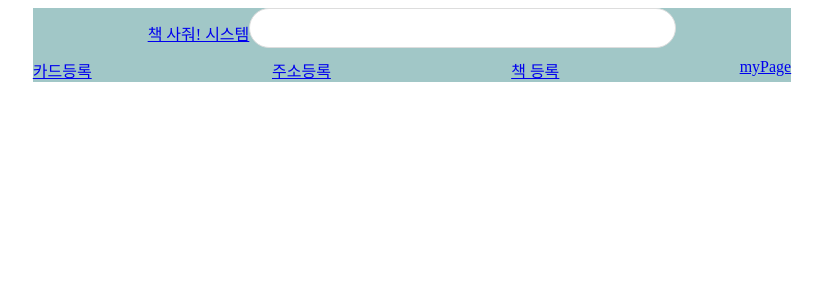
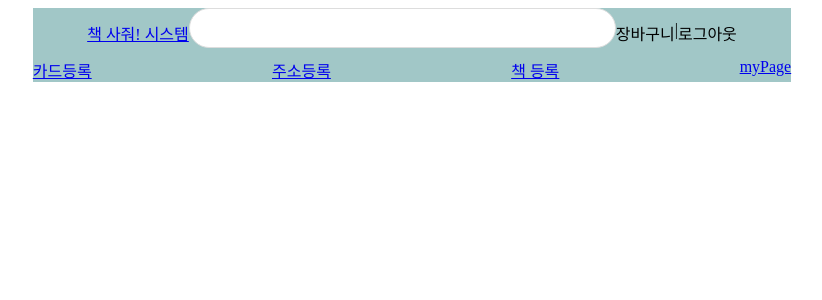
Before and after one commit to insu1170/book_sale_system_2, a React (Create React App) app in the folder frontend/: page /Main in a window 1280 px wide. Shown: the top 300 px of the page, without its empty margins (228-1050 px from the left). Built offline with nearby package versions, Linux system fonts and the light colour scheme; no server answers.

Commit message:
FEAT: 장바구니 이동 기능 추가

```diff
--- a/frontend/src/components/Header.jsx
+++ b/frontend/src/components/Header.jsx
@@ -1,13 +1,14 @@
 import {Center} from "../styles/stylePart";
 import styled from "styled-components";
 import {useInput} from "../hooks/useInput";
-import {Link} from "react-router-dom";
+import {Link, useNavigate} from "react-router-dom";
 import bookList from "../utils/bookList";
 import {useEffect} from "react";
 import {bookDataAtom, inputResult} from "../recoil/atoms/bookDataAtom";
 import {useSetRecoilState} from "recoil";
 
 const Header = () => {
+    const navigate = useNavigate();
     const [data, setData] = useInput({
         searchData: '', bookLists: ''
     });
@@ -25,13 +26,18 @@ const Header = () => {
         setFilterVal(e.target.value); // Recoil 전역 상태 업데이트
     };
 
+    const show = () => {
+
+    }
+
+
     return (
         <div>
             <Container>
                 <Center>
                     <HeaderTop>
                         <Link to='/main/main'>
-                            <div>책 사줘! 시스템</div>
+                            <HeaderBtnDiv>책 사줘! 시스템</HeaderBtnDiv>
                         </Link>
                         <Input
                             type="text"
@@ -39,6 +45,12 @@ const Header = () => {
                             value={data.searchData}
                             onChange={handleInputChange} // 함수로 설정
                         />
+                        <div style={{display: 'flex'}}>
+                            <HeaderBtn onClick={() => {
+                                navigate('/main/cart')
+                            }}>장바구니</HeaderBtn>|
+                            <HeaderBtn> 로그아웃</HeaderBtn>
+                        </div>
                     </HeaderTop>
                 </Center>
                 <HeaderBtnDiv>
@@ -76,11 +88,13 @@ const HeaderTop = styled.div`
 
 const HeaderBtn = styled.div`
   &:hover {
+    transform: scale(1.05);
     transition: background-color 0.4s ease-in-out;
     background-color: aqua;
     cursor: pointer;
   }
 `;
+
 
 const Input = styled.input`
   width: calc(60% - 50px);
```
